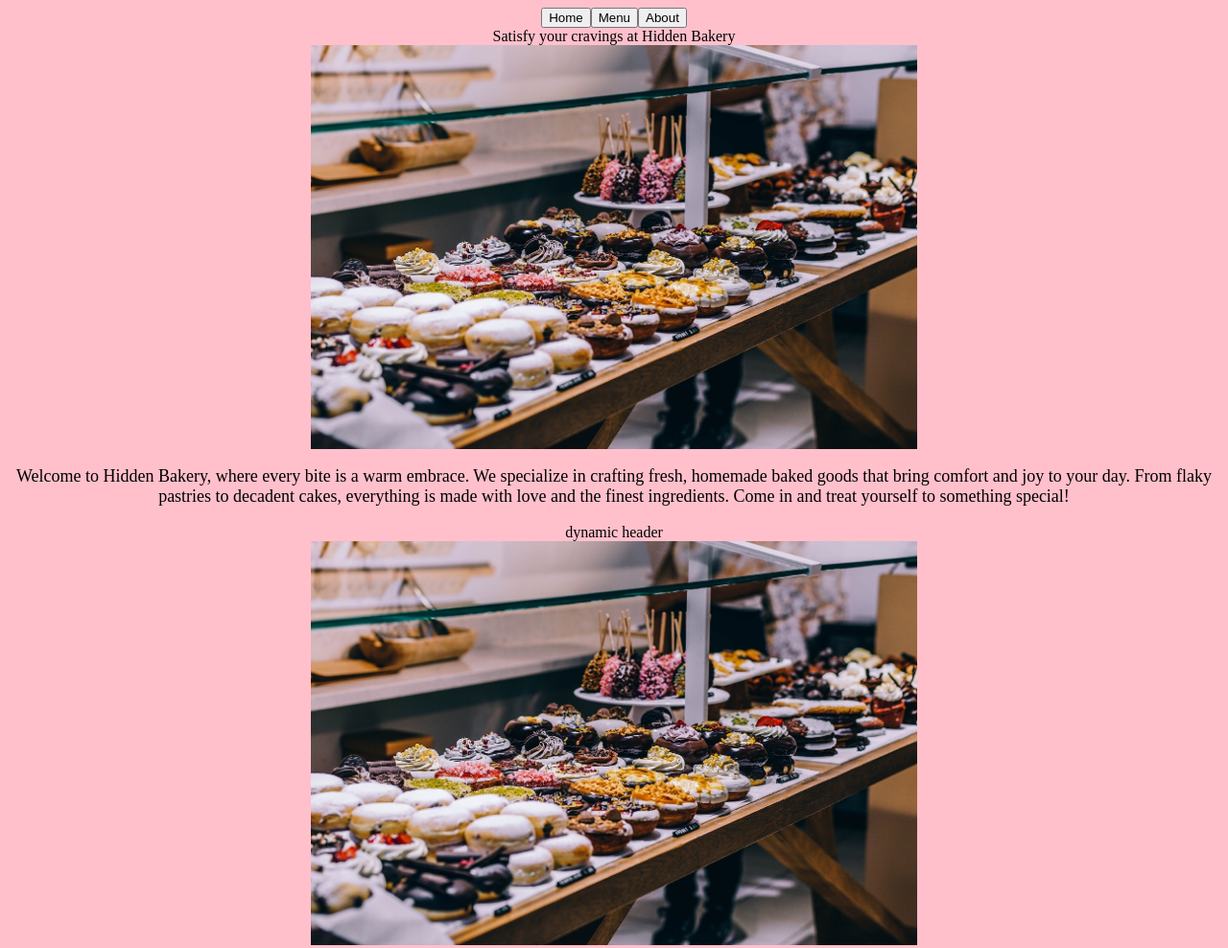
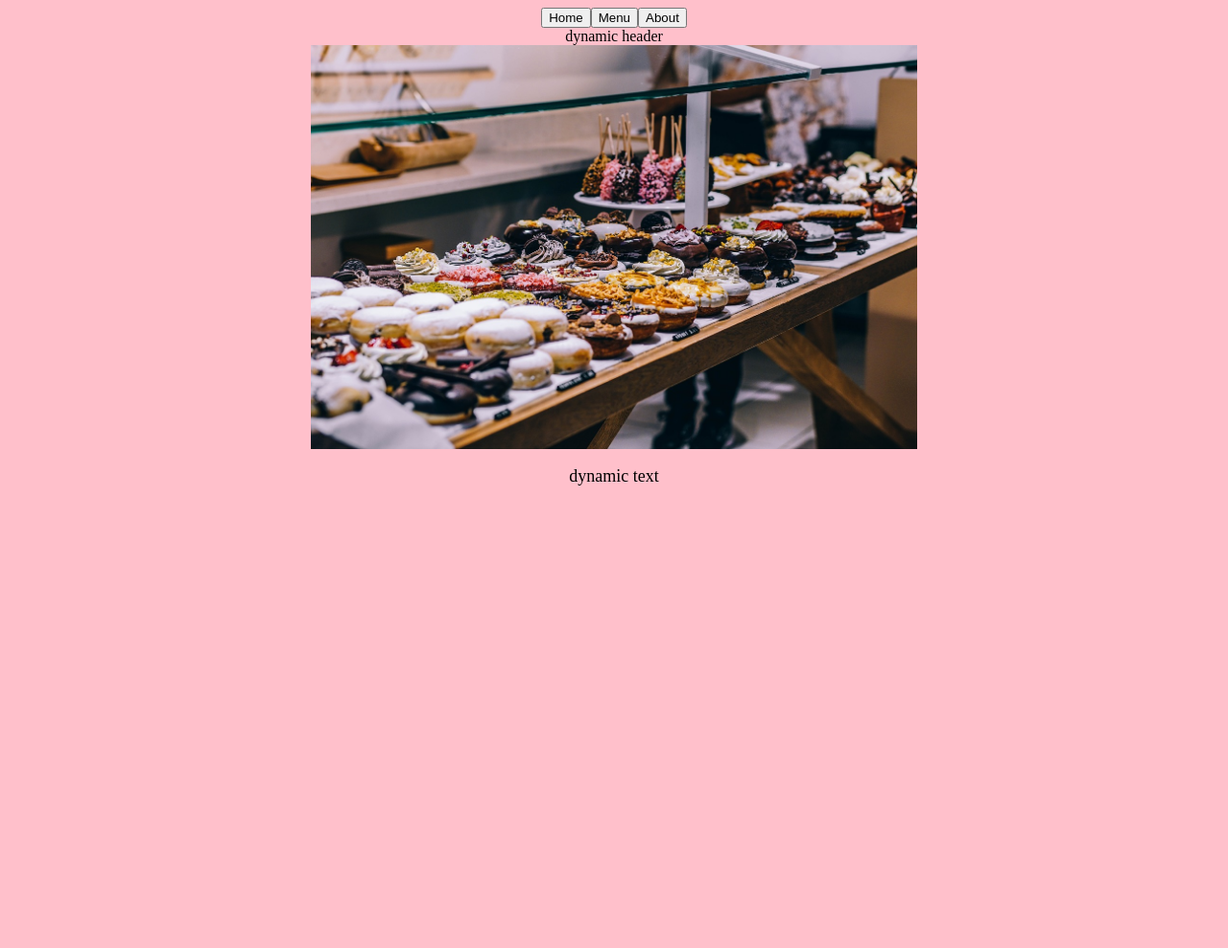
Before and after one commit to fonsalir03/Dynamic-Restaurant-Page, a website built with webpack: page src/template.html in a window 1280 px wide. Shown: the top 988 px of the page at 96% size. After the commit the page ends 800 px from the top, so only its background shows below. Built offline with nearby package versions, Linux system fonts and the light colour scheme.

Commit message:
remove hard coded content

```diff
--- a/src/template.html
+++ b/src/template.html
@@ -8,9 +8,10 @@
 <body>
     <header><nav><button>Home</button><button>Menu</button><button>About</button></nav></header>
     <div id="content">
-        <header>Satisfy your cravings at Hidden Bakery</header>
+        <!--<header>Satisfy your cravings at Hidden Bakery</header>
         <img src="assets\bakery.png" alt="assorted baked goods">
         <p>Welcome to Hidden Bakery, where every bite is a warm embrace. We specialize in crafting fresh, homemade baked goods that bring comfort and joy to your day. From flaky pastries to decadent cakes, everything is made with love and the finest ingredients. Come in and treat yourself to something special!</p>
+        -->
     </div>
 </body>
 </html>
```
